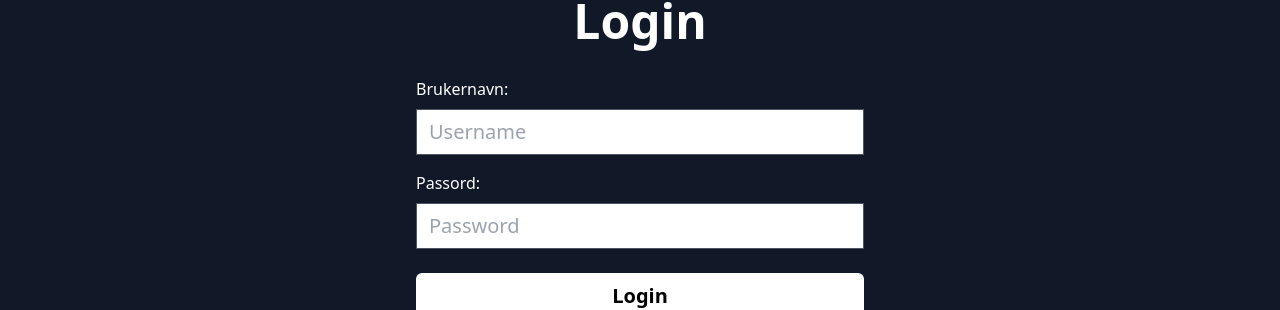
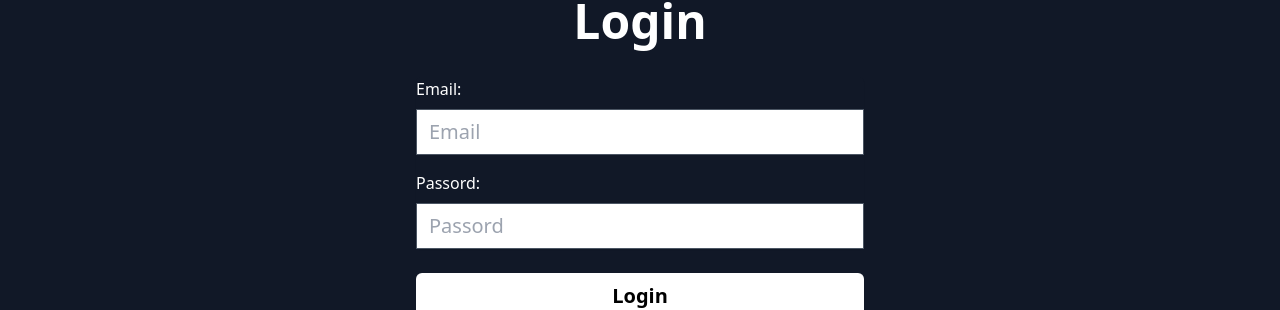
Before and after one commit to newbyte-solutions/ABF-Home, a Nuxt app in the folder client/: page /admin in a window 1280 px wide. Shown: the part 254-564 px from the top of the page. Built offline with nearby package versions, Linux system fonts and the light colour scheme.

Commit message:
Fix: translations + replace username with email

```diff
--- a/client/pages/admin/index.vue
+++ b/client/pages/admin/index.vue
@@ -11,14 +11,14 @@
       <form @submit.prevent="handleLogin" class="mt-8 space-y-6">
         <div class="rounded-md shadow-sm">
           <div>
-            <label for="username" class="text-white">Brukernavn:</label>
+            <label for="email" class="text-white">Email:</label>
             <input
               type="text"
-              id="username"
-              v-model="username"
+              id="email"
+              v-model="email"
               required
               class="appearance-none relative block w-full px-3 mt-2 mb-4 py-2 border border-gray-600 placeholder-gray-400 text-gray-900 bg-white focus:outline-none focus:ring-gray-500 focus:border-gray-500 focus:z-10 sm:text-sm md:text-xl"
-              placeholder="Username"
+              placeholder="Email"
             />
           </div>
           <div>
@@ -29,7 +29,7 @@
               v-model="password"
               required
               class="appearance-none relative block w-full px-3 mt-2 py-2 border border-gray-600 placeholder-gray-400 text-gray-900 bg-white focus:outline-none focus:ring-gray-500 focus:border-gray-500 focus:z-10 sm:text-sm md:text-xl"
-              placeholder="Password"
+              placeholder="Passord"
             />
           </div>
         </div>
@@ -52,15 +52,15 @@ import axios from 'axios';
 export default {
   data() {
     return {
-      username: "",
+      email: "",
       password: "",
     };
   },
   methods: {
     async handleLogin() {
       try {
-        const response = await axios.post('http://localhost:5000/auth', {
-          username: this.username,
+        const response = await axios.post('http://localhost:5000/auth/login', {
+          email: this.email,
           password: this.password,
         });
         if (response.data) {
```
